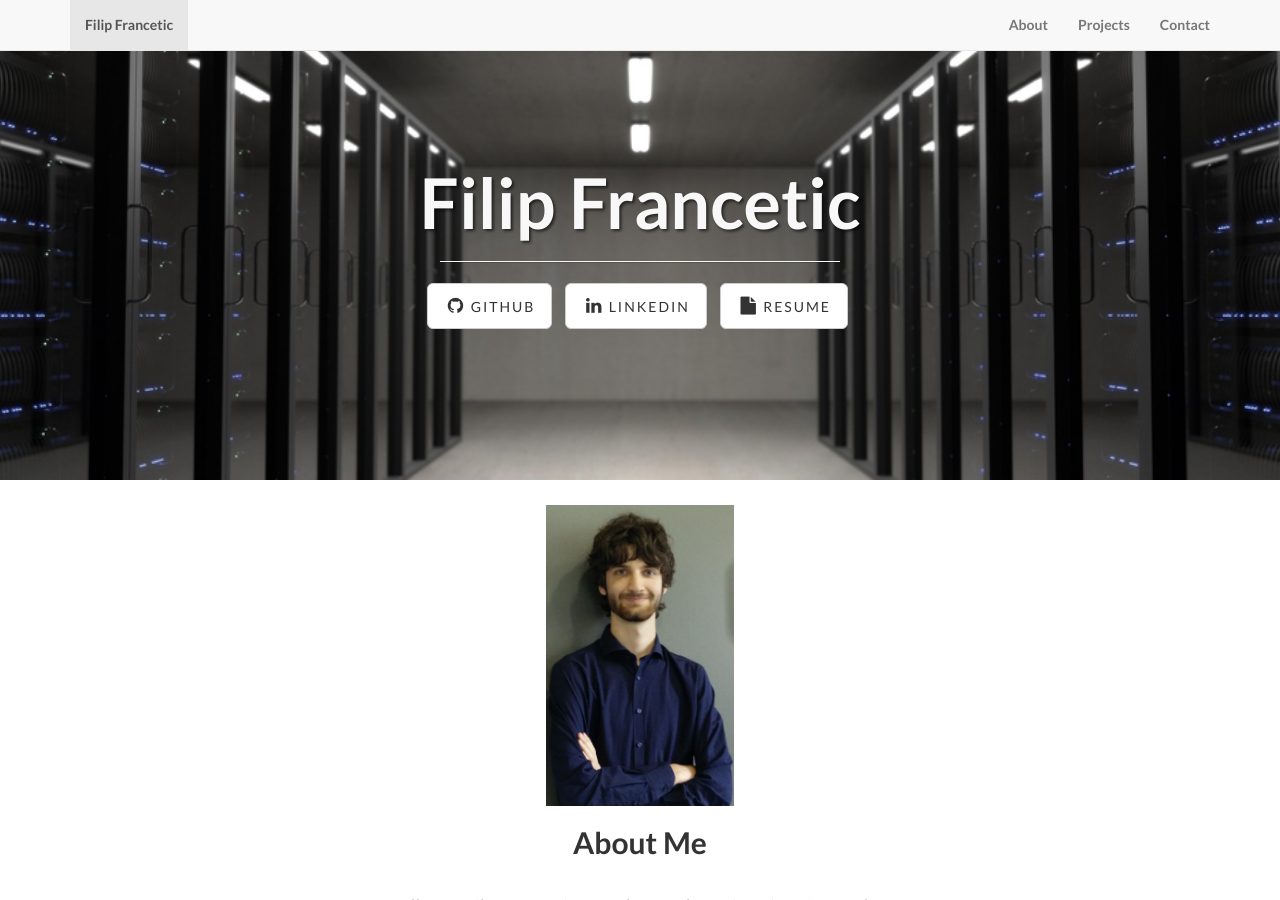
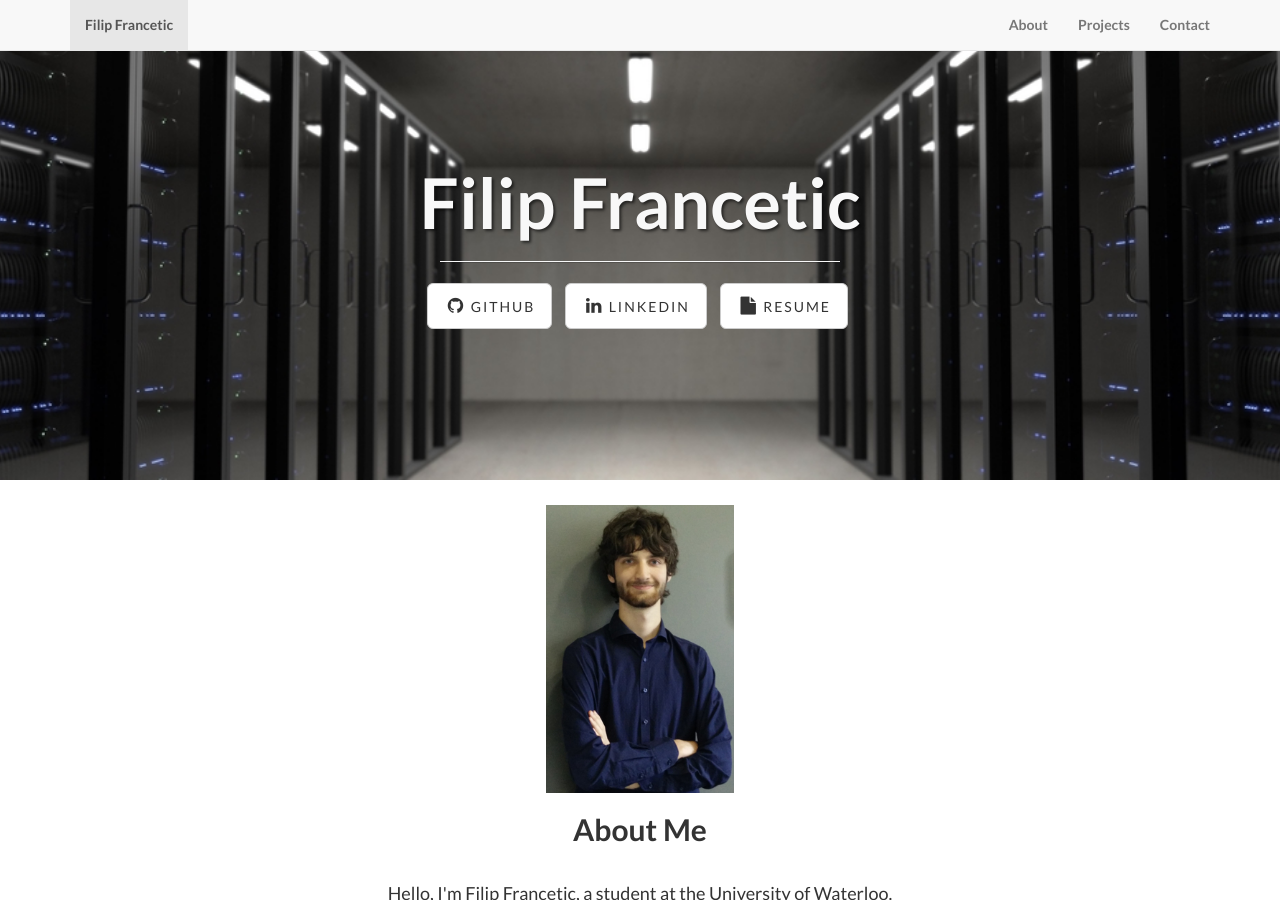
Before and after one commit to Filip-F/Filip-F.github.io, a Jekyll site: the page built from index.html, in a window 1280 px wide and 900 px high. Built offline with Jekyll 4.4.1, drawn with Linux system fonts in a browser that asks for light colours.

Commit message:
Reduce image size

```diff
--- a/_includes/about.html
+++ b/_includes/about.html
@@ -3,7 +3,7 @@
   <div class="row">
     <div class="col-lg-8 col-lg-offset-2 lead">
       <br/>
-      <img class="img-responsive center-block" src="img/filip-cropped.jpg" height="15%" width="25%" alt="">
+      <img class="img-responsive center-block" src="img/filip.jpg" height="15%" width="25%" alt="">
       <h2>About Me</h2>
       <br/>
       <p>Hello, I'm Filip Francetic, a student at the University of Waterloo.</p>
```
Also changed, not shown: img/filip-cropped.jpg (deleted), img/filip.jpg (added).
